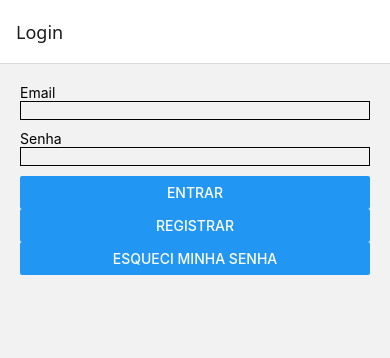
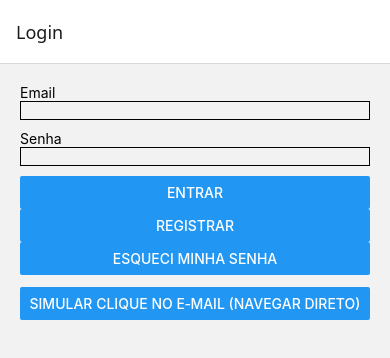
Before and after one commit to joicemqs/Frontend-app-tarefas, a React Native app: screen /Login in a window 390 px wide. Shown: the top 358 px of the page. Built offline with nearby package versions, Linux system fonts and the light colour scheme.

Commit message:
Adicionando botão de teste de redefinição de senha

```diff
--- a/screens/LoginScreen.tsx
+++ b/screens/LoginScreen.tsx
@@ -1,4 +1,4 @@
-import React, { useState } from 'react';
+import React, { useState, useEffect } from 'react';
 import { View, Text, TextInput, Button, Alert } from 'react-native';
 import { useAuth } from '../context/AuthContext';
 import { loginUser } from '../services/auth';
@@ -17,15 +17,41 @@ export default function LoginScreen({ navigation }) {
     }
   };
 
+  // Botão de simulação: navega direto para PasswordResetConfirm com uid e token
+  const simulateEmailLink = () => {
+    // Substitua pelos valores reais que aparecem no terminal
+    const uid = 'Mw';
+    const token = 'cy96c0-4865b70e69f4f90cd652b4f58e79fef8';
+    navigation.navigate('PasswordResetConfirm', { uid, token });
+  };
+
   return (
     <View style={{ padding: 20 }}>
       <Text>Email</Text>
-      <TextInput value={email} onChangeText={setEmail} autoCapitalize="none" style={{ borderWidth: 1, marginBottom: 10 }} />
+      <TextInput
+        value={email}
+        onChangeText={setEmail}
+        autoCapitalize="none"
+        style={{ borderWidth: 1, marginBottom: 10 }}
+      />
       <Text>Senha</Text>
-      <TextInput value={password} onChangeText={setPassword} secureTextEntry style={{ borderWidth: 1, marginBottom: 10 }} />
+      <TextInput
+        value={password}
+        onChangeText={setPassword}
+        secureTextEntry
+        style={{ borderWidth: 1, marginBottom: 10 }}
+      />
       <Button title="Entrar" onPress={handleLogin} />
       <Button title="Registrar" onPress={() => navigation.navigate('Register')} />
       <Button title="Esqueci minha senha" onPress={() => navigation.navigate('PasswordReset')} />
+
+      {/* Botão temporário para testar deep link sem sair do app */}
+      <View style={{ marginTop: 12 }}>
+        <Button
+          title="Simular clique no e‑mail (navegar direto)"
+          onPress={simulateEmailLink}
+        />
+      </View>
     </View>
   );
 }
```
